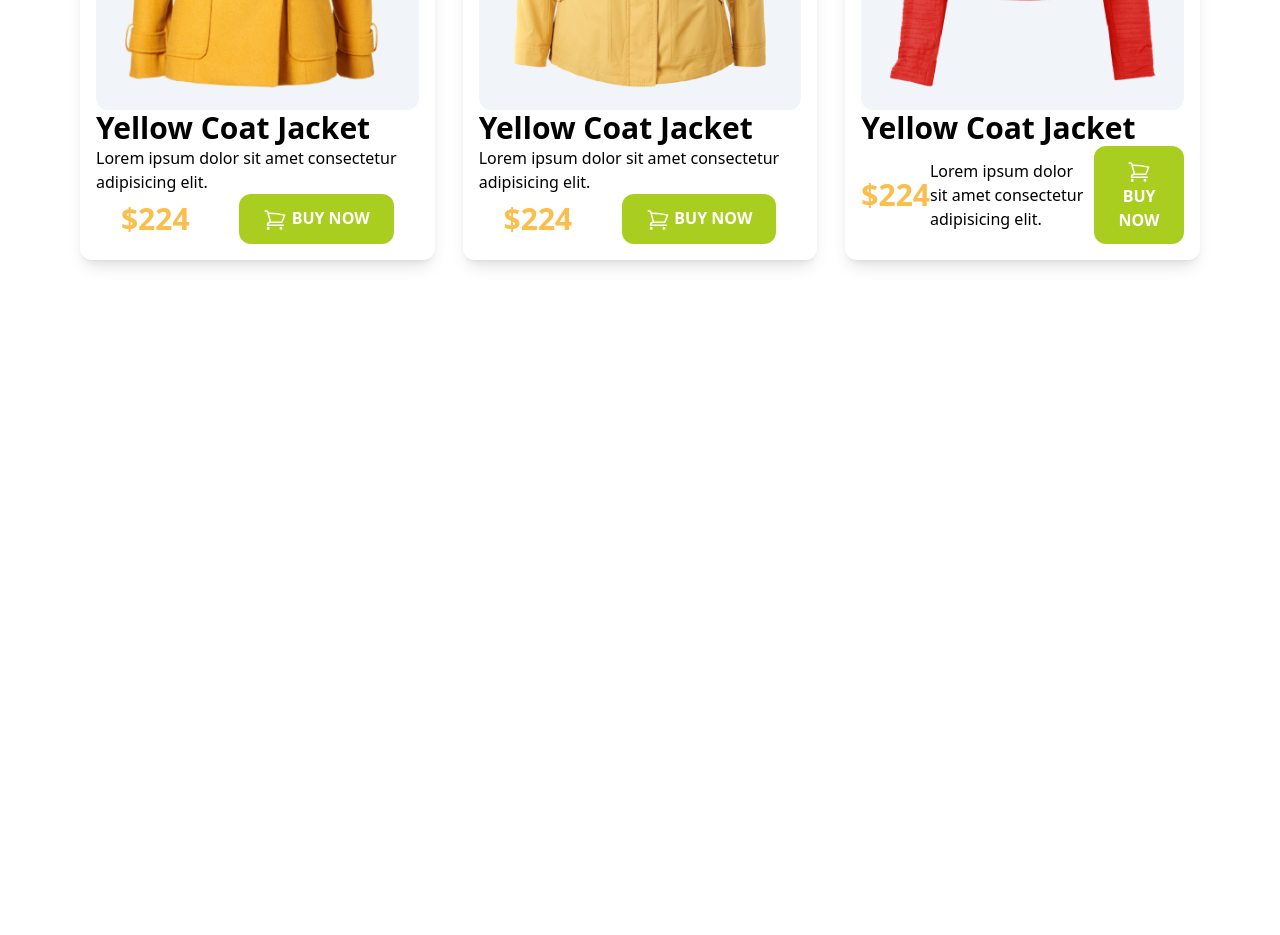
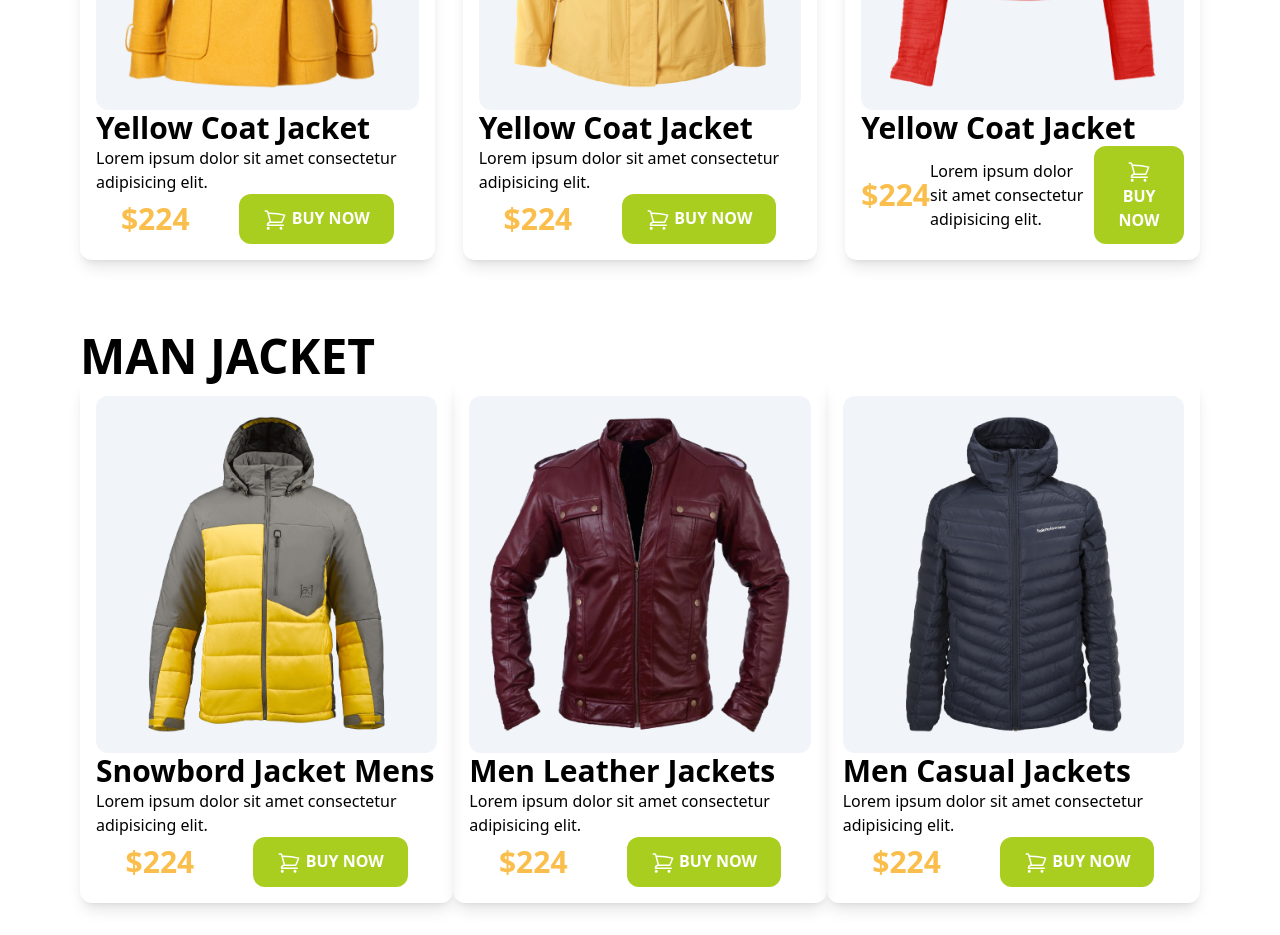
Before and after one commit to RAFSAN1010/penguin-fashion, a plain HTML site: page index.html in a window 1280 px wide. Shown: the part 1043-1978 px from the top of the page. Before the commit the page ends 1343 px from the top, so only its background shows below. Drawn offline with nearby package versions, Linux system fonts and the light colour scheme.

Commit message:
man jacket added

```diff
--- a/index.html
+++ b/index.html
@@ -109,6 +109,70 @@
             </div>
           </div>
         </section>
+
+        <!---------------
+            Man Jacket
+         ------------------>
+         <section class="py-8">
+          <h2 class="text-5xl uppercase font-semibold"> Man Jacket</h2>
+          <div class="grid grid-cols-3 rounded-xl">
+
+
+            <!-- Man Jacket 1 -->
+            <div class="p-4 shadow-lg rounded-xl">
+              <div class="p-5 bg-slate-100 rounded-xl">
+                <img src="images/jacket-4.png" alt="">
+              </div>
+              <h3 class="text-3xl font-semibold">Snowbord Jacket Mens </h3>
+              <p>Lorem ipsum dolor sit amet consectetur adipisicing elit.</p>
+              <div class="flex justify-around items-center">
+                <h2 class="text-3xl font-bold text-jaketprice">$224</h2>
+                <button class="bg-[#AACE1F] uppercase text-white px-6 py-3 font-semibold rounded-xl">
+                  <svg xmlns="http://www.w3.org/2000/svg" fill="none" viewBox="0 0 24 24" stroke-width="1.5" stroke="currentColor" class="w-6 h-6 inline">
+                    <path stroke-linecap="round" stroke-linejoin="round" d="M2.25 3h1.386c.51 0 .955.343 1.087.835l.383 1.437M7.5 14.25a3 3 0 00-3 3h15.75m-12.75-3h11.218c1.121-2.3 2.1-4.684 2.924-7.138a60.114 60.114 0 00-16.536-1.84M7.5 14.25L5.106 5.272M6 20.25a.75.75 0 11-1.5 0 .75.75 0 011.5 0zm12.75 0a.75.75 0 11-1.5 0 .75.75 0 011.5 0z" />
+                  </svg>
+
+                  Buy Now </button>
+              </div>
+            </div>
+
+            <!-- Man Jacket 1 -->
+            <div class="p-4 shadow-lg rounded-xl">
+              <div class="p-5 bg-slate-100 rounded-xl">
+                <img src="images/jacket-5.png" alt="">
+              </div>
+              <h3 class="text-3xl font-semibold"> Men Leather Jackets </h3>
+              <p>Lorem ipsum dolor sit amet consectetur adipisicing elit.</p>
+              <div class="flex justify-around items-center">
+                <h2 class="text-3xl font-bold text-jaketprice">$224</h2>
+                <button class="bg-[#AACE1F] uppercase text-white px-6 py-3 font-semibold rounded-xl">
+                  <svg xmlns="http://www.w3.org/2000/svg" fill="none" viewBox="0 0 24 24" stroke-width="1.5" stroke="currentColor" class="w-6 h-6 inline">
+                    <path stroke-linecap="round" stroke-linejoin="round" d="M2.25 3h1.386c.51 0 .955.343 1.087.835l.383 1.437M7.5 14.25a3 3 0 00-3 3h15.75m-12.75-3h11.218c1.121-2.3 2.1-4.684 2.924-7.138a60.114 60.114 0 00-16.536-1.84M7.5 14.25L5.106 5.272M6 20.25a.75.75 0 11-1.5 0 .75.75 0 011.5 0zm12.75 0a.75.75 0 11-1.5 0 .75.75 0 011.5 0z" />
+                  </svg>
+
+                  Buy Now </button>
+              </div>
+            </div>
+
+            <!-- Man Jacket 1 -->
+            <div class="p-4 shadow-lg rounded-xl">
+              <div class="p-5 bg-slate-100 rounded-xl">
+                <img src="images/jacket-6.png" alt="">
+              </div>
+              <h3 class="text-3xl font-semibold"> Men Casual Jackets </h3>
+              <p>Lorem ipsum dolor sit amet consectetur adipisicing elit.</p>
+              <div class="flex justify-around items-center">
+                <h2 class="text-3xl font-bold text-jaketprice">$224</h2>
+                <button class="bg-[#AACE1F] uppercase text-white px-6 py-3 font-semibold rounded-xl">
+                  <svg xmlns="http://www.w3.org/2000/svg" fill="none" viewBox="0 0 24 24" stroke-width="1.5" stroke="currentColor" class="w-6 h-6 inline">
+                    <path stroke-linecap="round" stroke-linejoin="round" d="M2.25 3h1.386c.51 0 .955.343 1.087.835l.383 1.437M7.5 14.25a3 3 0 00-3 3h15.75m-12.75-3h11.218c1.121-2.3 2.1-4.684 2.924-7.138a60.114 60.114 0 00-16.536-1.84M7.5 14.25L5.106 5.272M6 20.25a.75.75 0 11-1.5 0 .75.75 0 011.5 0zm12.75 0a.75.75 0 11-1.5 0 .75.75 0 011.5 0z" />
+                  </svg>
+
+                  Buy Now </button>
+              </div>
+            </div>
+          </div>
+         </section>
   </main>
 </body>
 </html>
```
